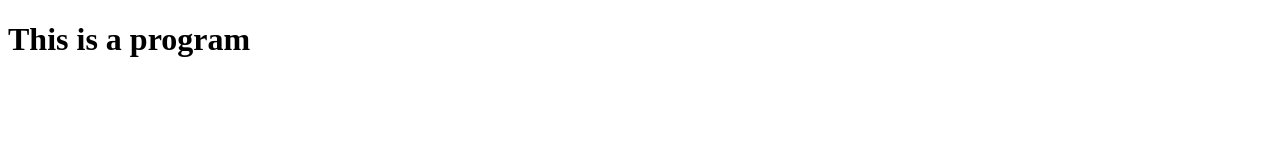
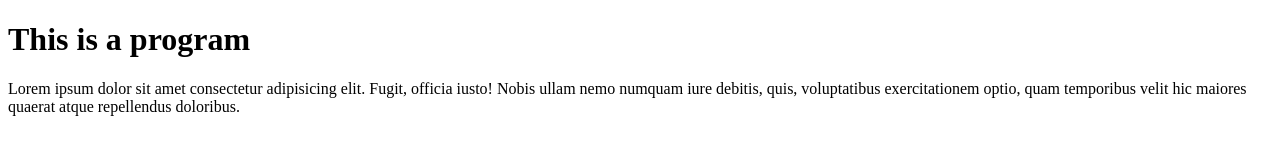
Before and after one commit to monircoding90/first-project, a plain HTML site: page index.html in a window 1280 px wide. Drawn offline with Linux system fonts and the light colour scheme.

Commit message:
first commitptag-add

```diff
--- a/index.html
+++ b/index.html
@@ -8,5 +8,6 @@
 </head>
 <body>
     <h1>This is a program</h1>
+    <p>Lorem ipsum dolor sit amet consectetur adipisicing elit. Fugit, officia iusto! Nobis ullam nemo numquam iure debitis, quis, voluptatibus exercitationem optio, quam temporibus velit hic maiores quaerat atque repellendus doloribus.</p>
 </body>
 </html>
```
